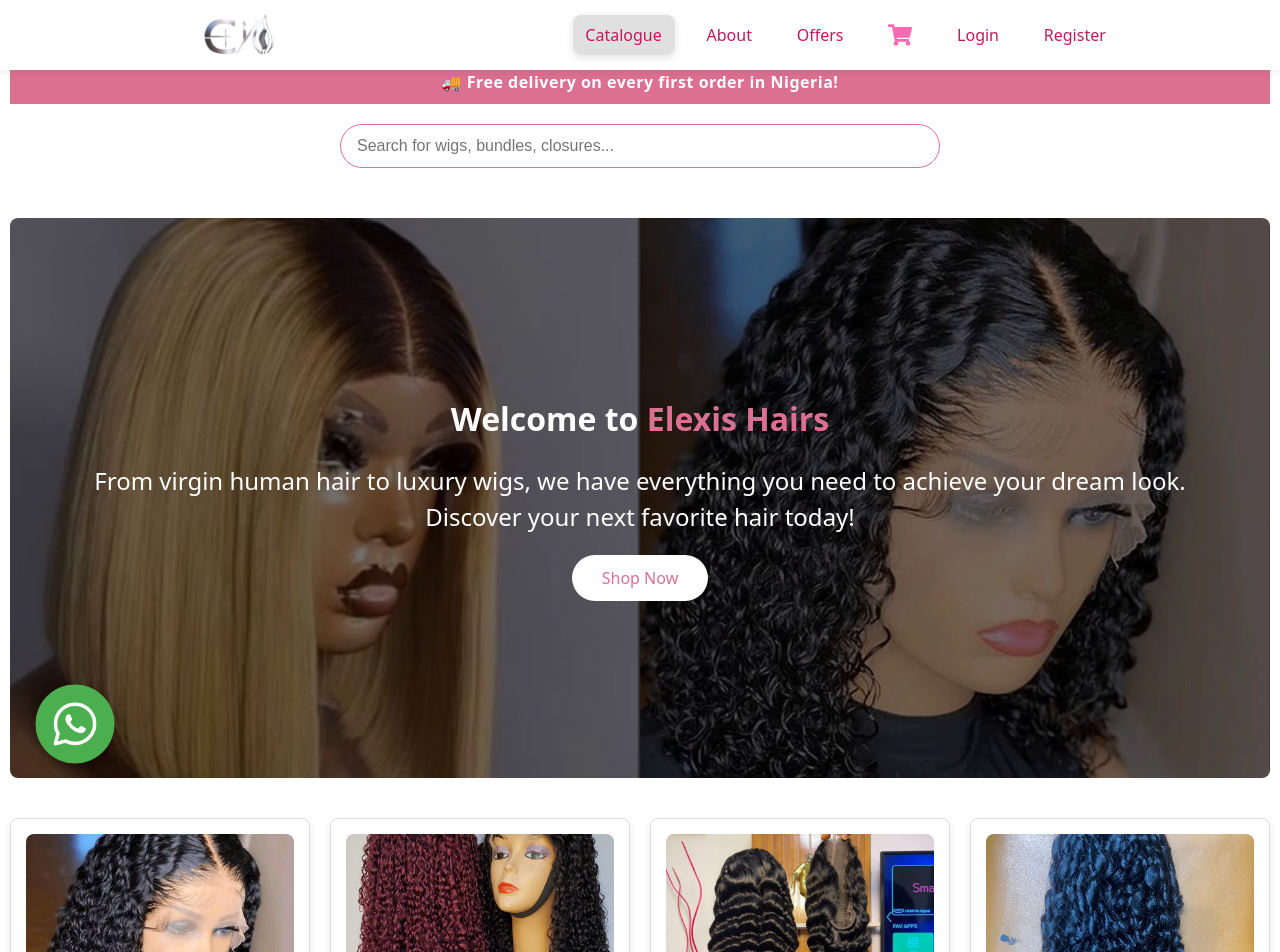
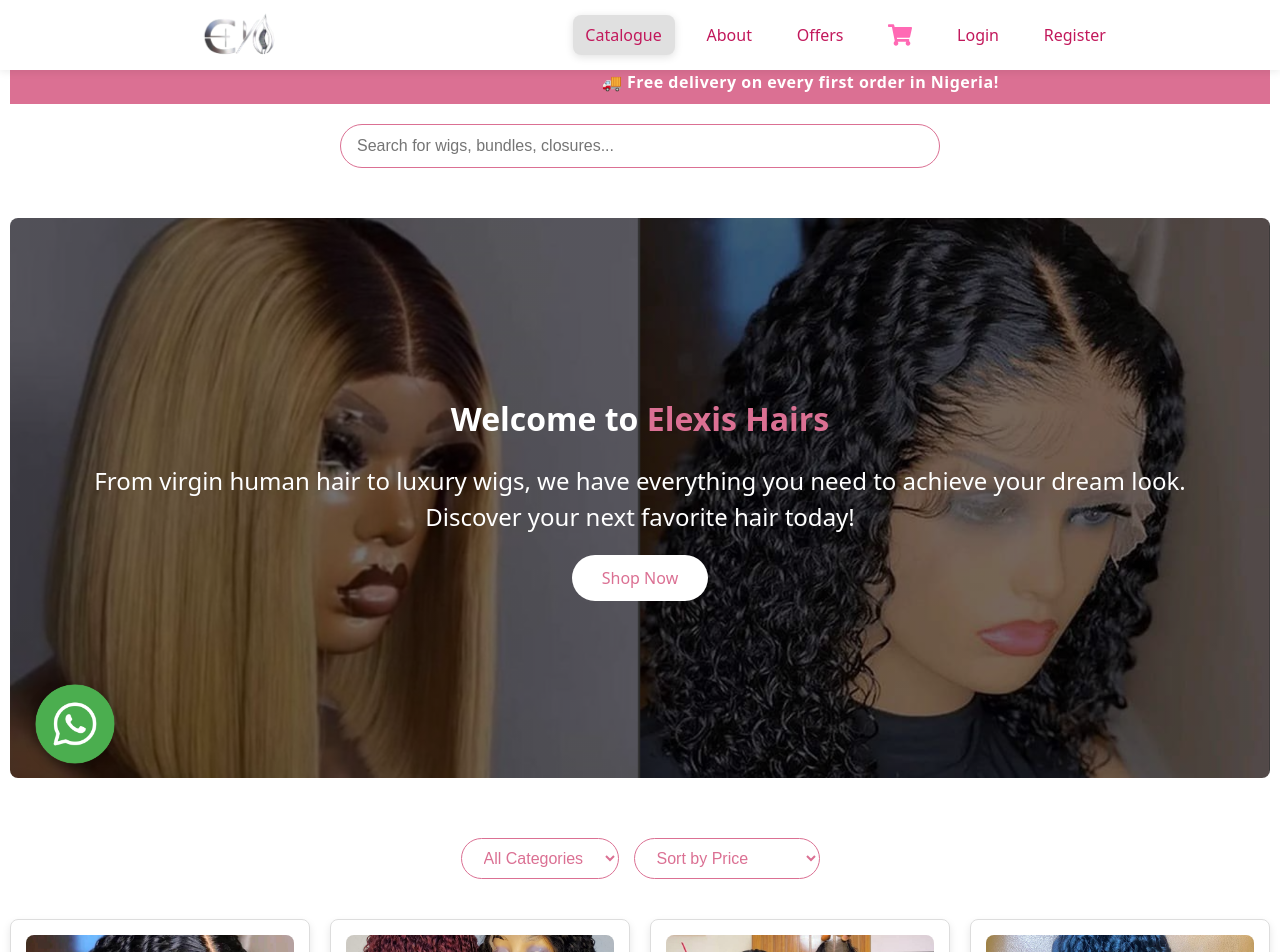
Before and after one commit to chidinma-elekwachi/elexishairs, a React (Vite) app: page / in a window 1280 px wide. Shown: the top 952 px of the page. Built offline with nearby package versions, Linux system fonts and the light colour scheme.

Commit message:
search by categories

```diff
--- a/src/pages/catalogue/Catalogue.css
+++ b/src/pages/catalogue/Catalogue.css
@@ -244,3 +244,52 @@
   margin-top: 40px;
   font-size: 1.1rem;
 }
+.scrolling-text {
+  display: inline-block;
+  animation: scrollText 20s linear infinite;
+}
+
+@keyframes scrollText {
+  0% {
+    transform: translateX(100%);
+  }
+  100% {
+    transform: translateX(-100%);
+  }
+}
+.filters {
+  display: flex;
+  justify-content: center;
+  align-items: center;
+  gap: 15px;
+  margin: 30px 0;
+  flex-wrap: wrap;
+}
+
+.filter-dropdown {
+  padding: 10px 18px;
+  border: 1px solid palevioletred;
+  border-radius: 25px;
+  font-size: 1rem;
+  background-color: white;
+  color: palevioletred;
+  font-weight: 500;
+  cursor: pointer;
+  transition: all 0.3s ease;
+}
+
+.filter-dropdown:hover {
+  background-color: palevioletred;
+  color: white;
+}
+
+@media (max-width: 600px) {
+  .filters {
+    flex-direction: column;
+    gap: 10px;
+  }
+
+  .filter-dropdown {
+    width: 80%;
+  }
+}
--- a/src/pages/catalogue/Catalogue.jsx
+++ b/src/pages/catalogue/Catalogue.jsx
@@ -8,17 +8,40 @@
 function Catalogue() {
   const navigate = useNavigate();
   const [searchTerm, setSearchTerm] = useState('');
+  const [selectedCategory, setSelectedCategory] = useState('all');
+  const [priceSort, setPriceSort] = useState('');
 
-  // Filter products based on search term
-  const filteredProducts = PRODUCTS.filter((product) =>
-    product.name.toLowerCase().includes(searchTerm.toLowerCase())
-  );
+  // 🔍 Filter + Sort Logic
+  const filteredProducts = PRODUCTS
+    .filter((product) => {
+      // Search filter
+      const matchesSearch = product.name
+        .toLowerCase()
+        .includes(searchTerm.toLowerCase());
+
+      // Category filter
+      if (selectedCategory === 'all') return matchesSearch;
+      if (selectedCategory === 'curly')
+        return matchesSearch && product.image.includes('/curly/');
+      if (selectedCategory === 'straight')
+        return matchesSearch && product.image.includes('/straight/');
+      if (selectedCategory === 'bouncy')
+        return matchesSearch && product.image.includes('/bouncy/');
+      return matchesSearch;
+    })
+    .sort((a, b) => {
+      if (priceSort === 'lowest') return a.price - b.price;
+      if (priceSort === 'highest') return b.price - a.price;
+      return 0;
+    });
 
   return (
     <div className="catalogue-container">
-      {/* 🩷 Banner Section */}
+      {/* 💫 Moving Banner */}
       <div className="free-banner">
-        <p>🚚 Free delivery on every first order in Nigeria!</p>
+        <p className="scrolling-text">
+          🚚 Free delivery on every first order in Nigeria!
+        </p>
       </div>
 
       {/* 🔍 Search Bar */}
@@ -33,29 +56,55 @@
 
       {/* 💖 Hero Section */}
       <div className="cataIntro">
-        <h1>Welcome to <span className="brand-name">Elexis Hairs</span></h1>
+        <h1>
+          Welcome to <span className="brand-name">Elexis Hairs</span>
+        </h1>
         <p className="catalogue-p">
-          From virgin human hair to luxury wigs, we have everything you need to achieve your dream look.
-          Discover your next favorite hair today!
+          From virgin human hair to luxury wigs, we have everything you need to
+          achieve your dream look. Discover your next favorite hair today!
         </p>
         <button className="shop-now-btn">
-          <a href="#prod">Shop Now</a>
+          <a href="#filters">Shop Now</a>
         </button>
       </div>
 
-      {/* 🛍 Product List */}
+      {/* 💇🏽 Category + Sort Controls */}
+      <div className="filters" id="filters">
+        <select
+          className="filter-dropdown"
+          value={selectedCategory}
+          onChange={(e) => setSelectedCategory(e.target.value)}
+        >
+          <option value="all">All Categories</option>
+          <option value="curly">Curly</option>
+          <option value="straight">Straight</option>
+          <option value="bouncy">Bouncy</option>
+        </select>
+
+        <select
+          className="filter-dropdown"
+          value={priceSort}
+          onChange={(e) => setPriceSort(e.target.value)}
+        >
+          <option value="">Sort by Price</option>
+          <option value="lowest">Lowest to Highest</option>
+          <option value="highest">Highest to Lowest</option>
+        </select>
+      </div>
+
+      {/* 🛍 Products */}
       <div className="products" id="prod">
         {filteredProducts.length > 0 ? (
           filteredProducts.map((product) => (
             <Product key={product.id} data={product} />
           ))
         ) : (
-          <p className="no-results">No products match your search.</p>
+          <p className="no-results">No products match your filters.</p>
         )}
       </div>
 
       {/* 🛒 Cart Button */}
-      <button className="cartButt" onClick={() => navigate("/cart")}>
+      <button className="cartButt" onClick={() => navigate('/cart')}>
         Check Cart
       </button>
     </div>
```
